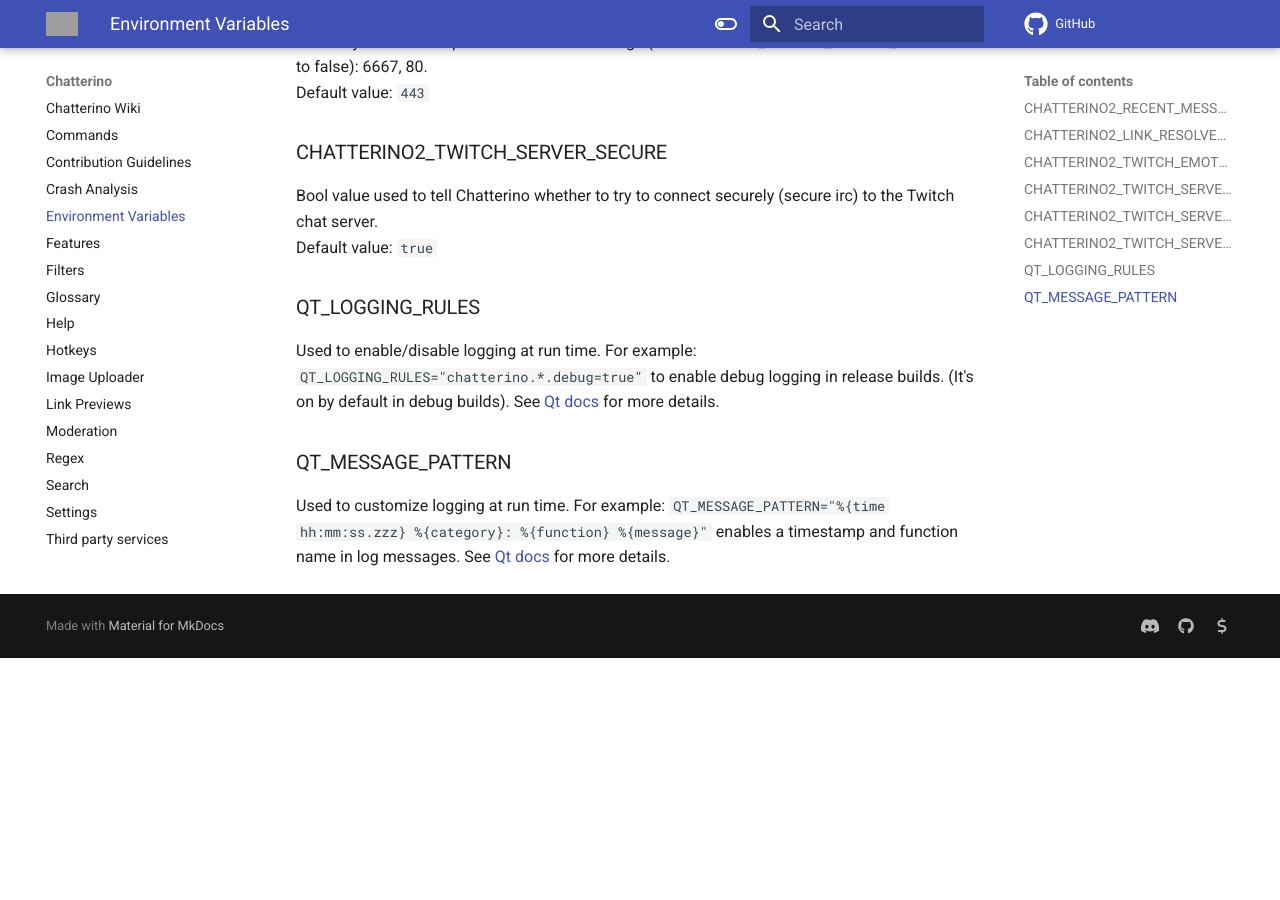
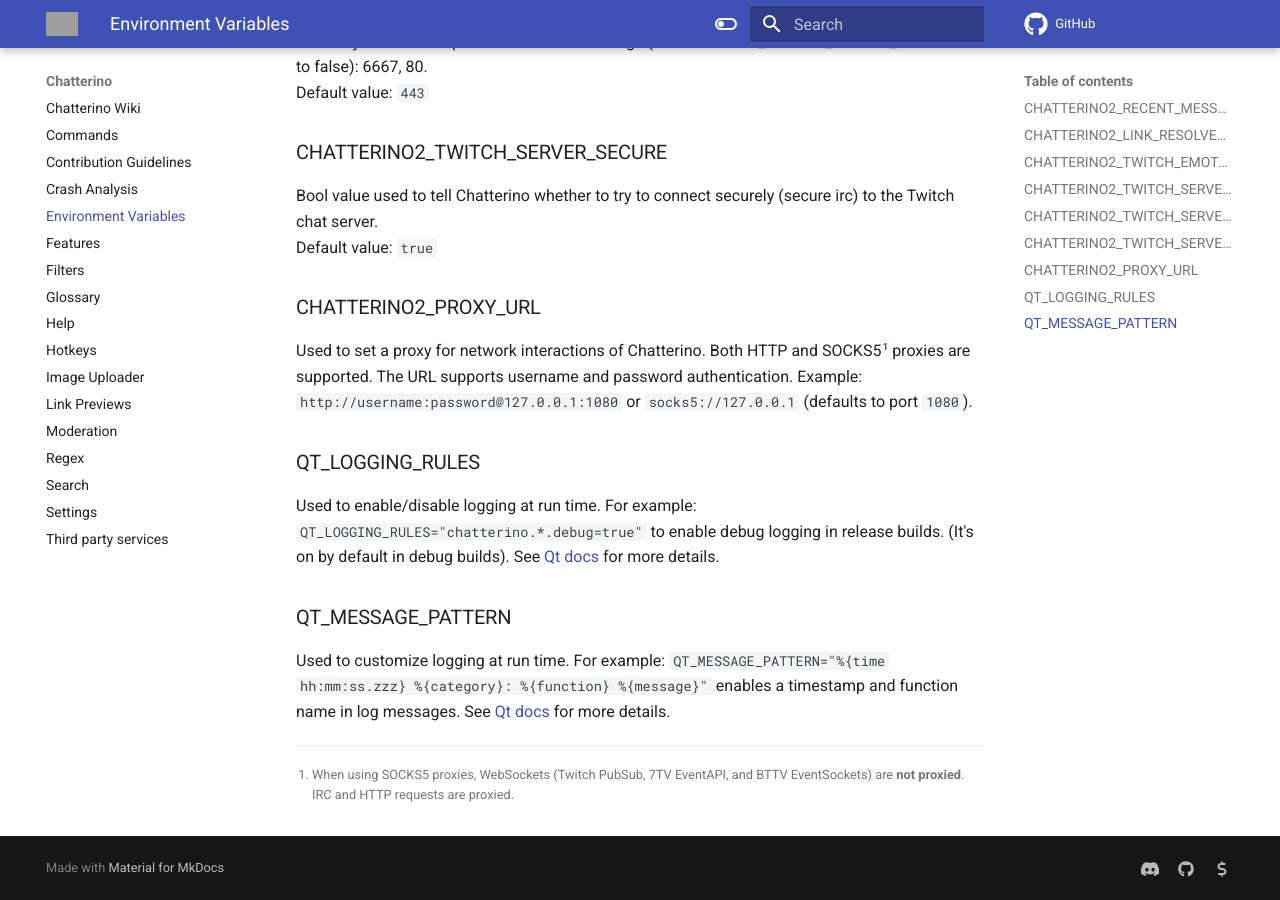
Before and after one commit to Chatterino/wiki, an MkDocs documentation site: the page built from docs/Environment Variables.md, in a window 1280 px wide and 900 px high, scrolled down 1152 px. Built offline with MkDocs 1.6.1 and Material for MkDocs 9.7.7, drawn with Linux system fonts in a browser that asks for light colours; comment, search, counter and statistics services are not loaded; before the commit the page ends 1810 px from its top, so only the background shows below that; grey boxes are pictures that could not be loaded.

Commit message:
docs: document proxy url
Fixes #281

```diff
--- a/docs/Environment Variables.md
+++ b/docs/Environment Variables.md
@@ -43,6 +43,12 @@
 Bool value used to tell Chatterino whether to try to connect securely (secure irc) to the Twitch chat server.
 Default value: `true`
 
+### CHATTERINO2_PROXY_URL
+
+Used to set a proxy for network interactions of Chatterino. Both HTTP and SOCKS5[^1] proxies are supported. The URL supports username and password authentication. Example: `http://username:password@127.0.0.1:1080` or `socks5://127.0.0.1` (defaults to port `1080`).
+
+[^1]: When using SOCKS5 proxies, WebSockets (Twitch PubSub, 7TV EventAPI, and BTTV EventSockets) are **not proxied**. IRC and HTTP requests are proxied.
+
 ### QT_LOGGING_RULES
 
 Used to enable/disable logging at run time. For example: `QT_LOGGING_RULES="chatterino.*.debug=true"` to enable debug logging in release builds. (It's on by default in debug builds). See [Qt docs](https://doc.qt.io/qt-5/qloggingcategory.html) for more details.
```
